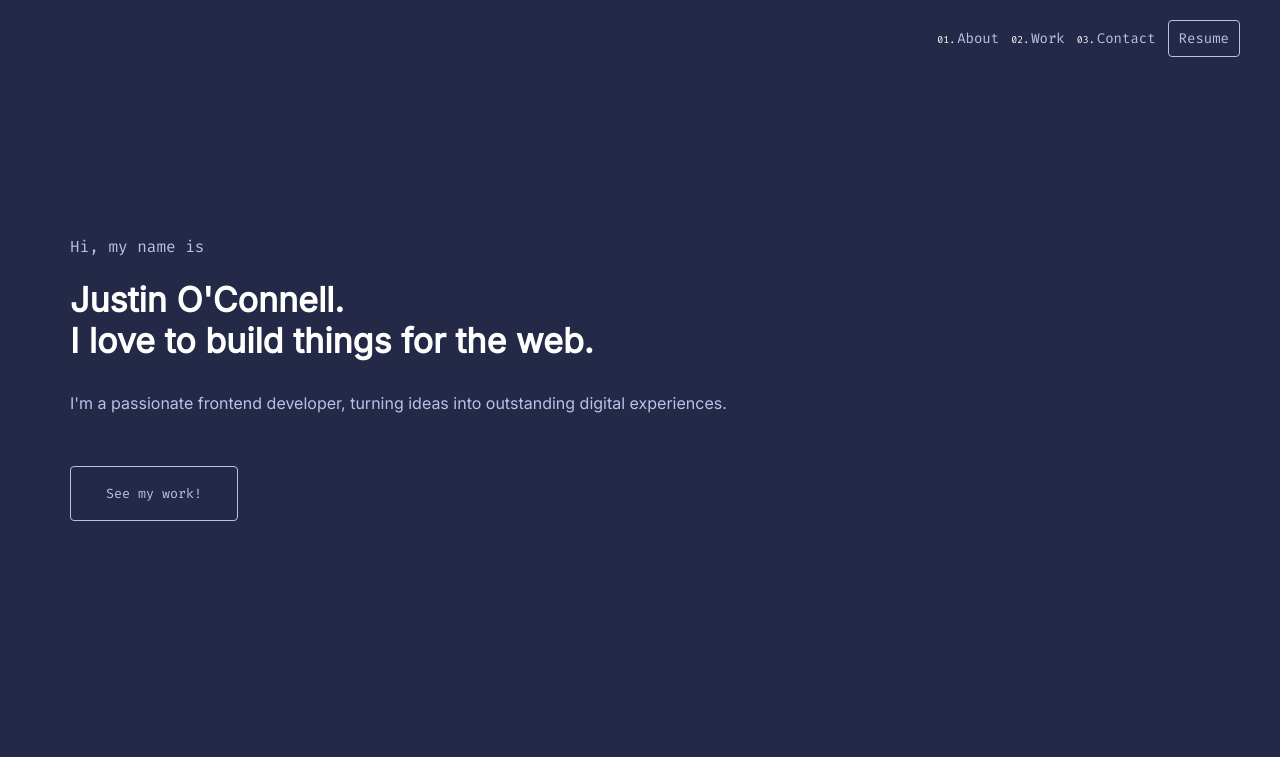
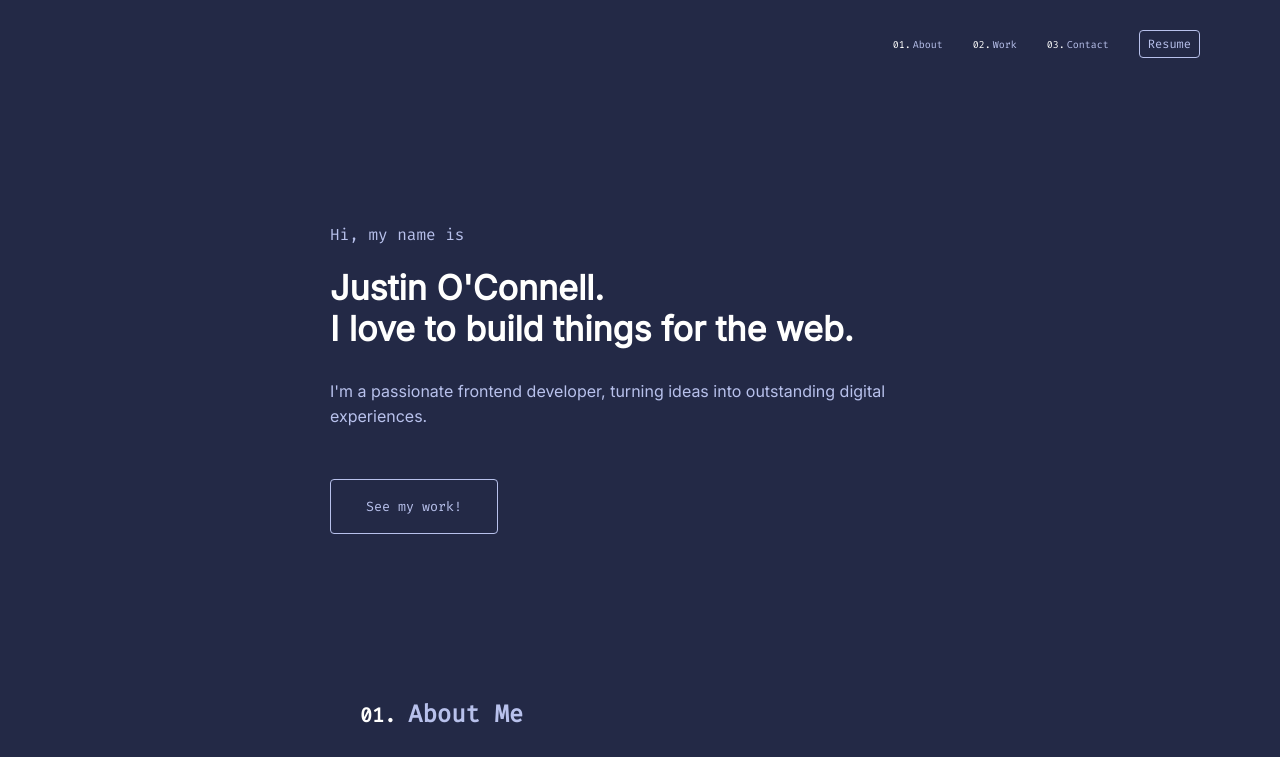
Before and after one commit to justin-0/my-portfolio, a plain HTML site: page index.html in a window 1280 px wide. Shown: the top 757 px of the page. Drawn offline with Linux system fonts and the light colour scheme.

Commit message:
media query updated

```diff
--- a/styles.css
+++ b/styles.css
@@ -77,7 +77,7 @@ section {
   justify-content: center;
   align-items: center;
   gap: 12px;
-  font-size: 14px;
+  font-size: 10px;
 }
 
 .link {
@@ -86,8 +86,8 @@ section {
 }
 
 .nav-btn {
-  font-size: 14px;
-  padding: 8px 10px;
+  font-size: 12px;
+  padding: 5px 8px;
   font-family: 'Fira Code', monospace;
 }
 
@@ -146,6 +146,18 @@ section {
 }
 @media (min-width: 780px) {
   #app {
-    padding: 0 40px;
+    padding: 0 80px;
+  }
+  #nav {
+    padding-top: 30px;
+  }
+  #hero,
+  #about,
+  #projects {
+    padding: 0 250px;
+    margin: 0 auto;
+  }
+  .links {
+    gap: 30px;
   }
 }
```
